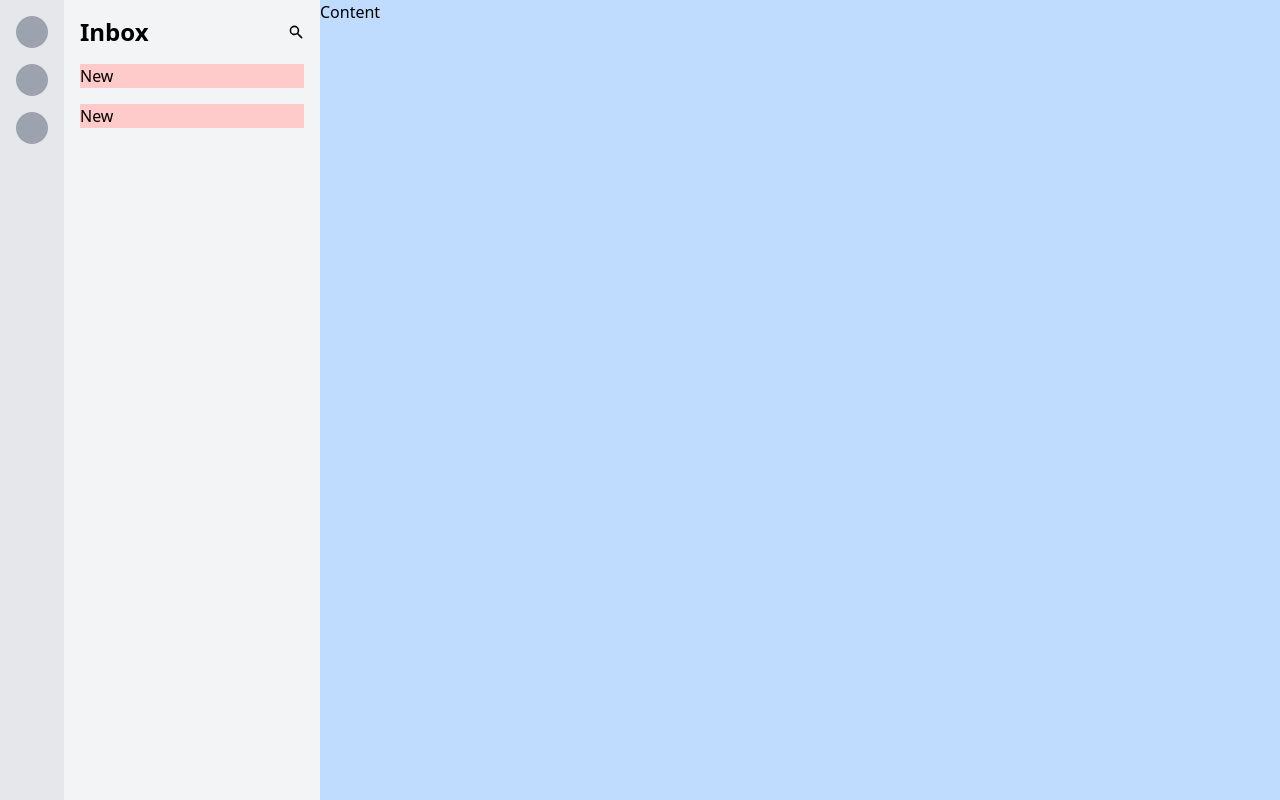
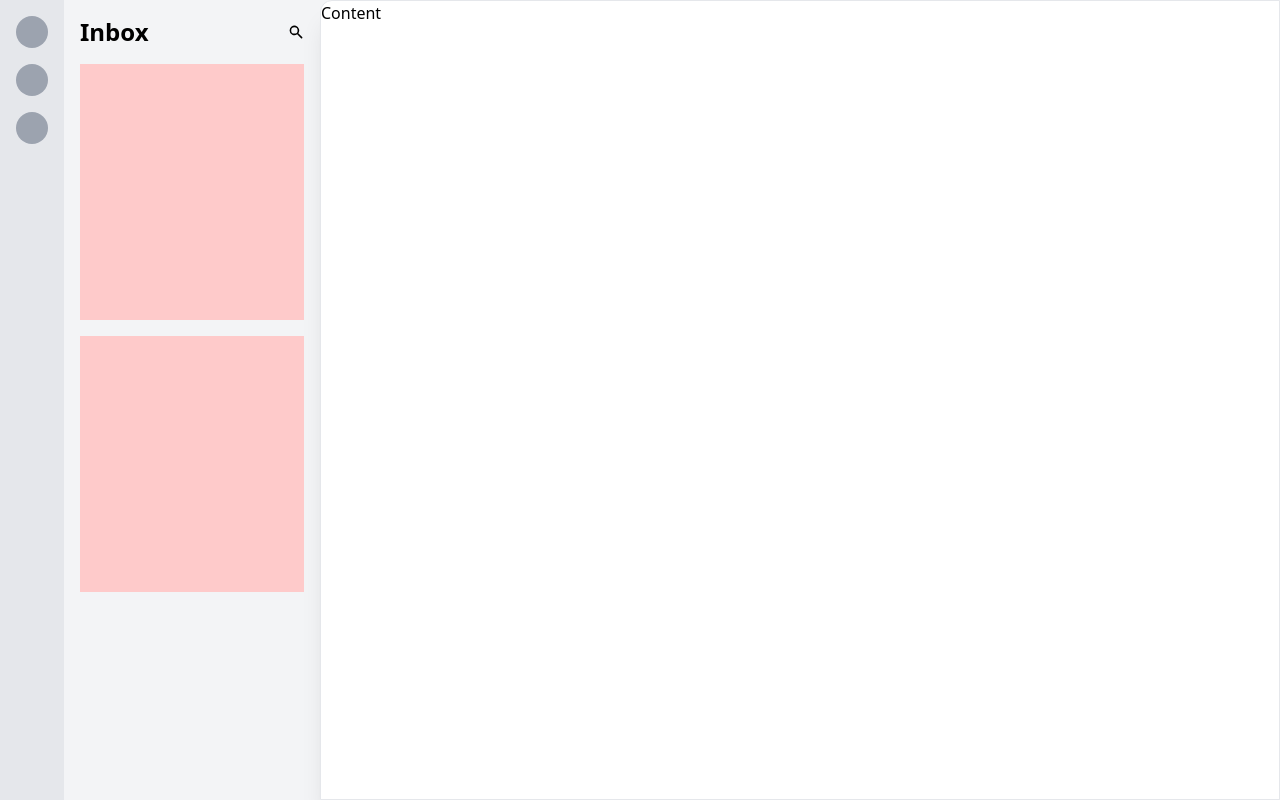
Before and after one commit to abteilung6/tailwind_inbox, a React (Create React App) app: page / in a window 1280 px wide. Built offline with nearby package versions, Linux system fonts and the light colour scheme.

Commit message:
round content with shadow

```diff
--- a/src/App.tsx
+++ b/src/App.tsx
@@ -5,22 +5,22 @@ interface Props {
 
 const App: React.FC<Props> = () => {
   return (
-    <div className="flex flex-row h-screen">
+    <div className="flex flex-row h-screen bg-gray-100">
         <div className="flex flex-col justify-start items-center w-16 p-4 space-y-4 bg-gray-200">
           {[1,2,3].map((value, index) =>
             <div key={index} className="rounded-full bg-gray-400 w-8 h-8" />)}
         </div>
-        <div className="w-64 p-4 bg-gray-100 flex flex-col space-y-4">
+        <div className="w-64 p-4 bg-gray-100 flex flex-col space-y-4 mb-6">
           <div className="flex flex-row justify-between items-center">
             <h1 className="flex-auto font-semibold text-2xl">Inbox</h1>
             <svg className="w-4 h-4" xmlns="http://www.w3.org/2000/svg" viewBox="0 0 20 20" fill="currentColor">
               <path fillRule="evenodd" d="M8 4a4 4 0 100 8 4 4 0 000-8zM2 8a6 6 0 1110.89 3.476l4.817 4.817a1 1 0 01-1.414 1.414l-4.816-4.816A6 6 0 012 8z" clipRule="evenodd" />
             </svg>
           </div>
-          <div className="bg-red-200 h-54">New</div>
-          <div className="bg-red-200 h-54">New</div>
+          <div className="bg-red-200 h-64"></div>
+          <div className="bg-red-200 h-64"></div>
         </div>
-        <div className="flex-auto bg-blue-200">Content</div>
+        <div className="flex-auto bg-white rounded-tl-xl border shadow-xl">Content</div>
     </div>
   );
 };
```
